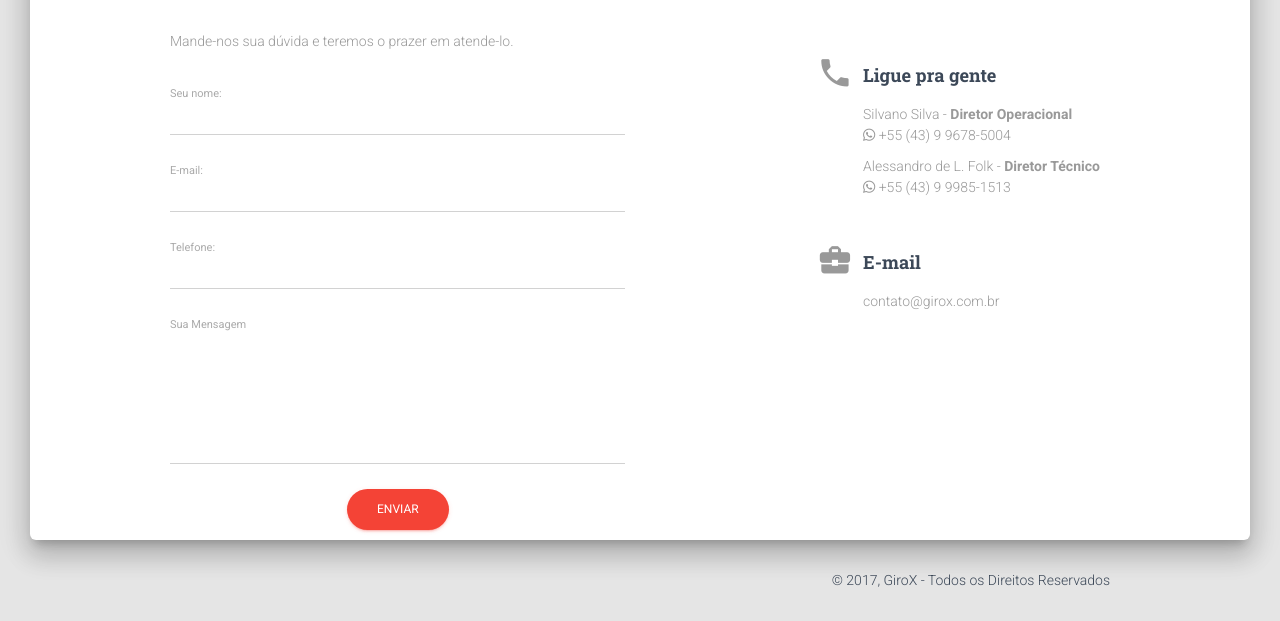
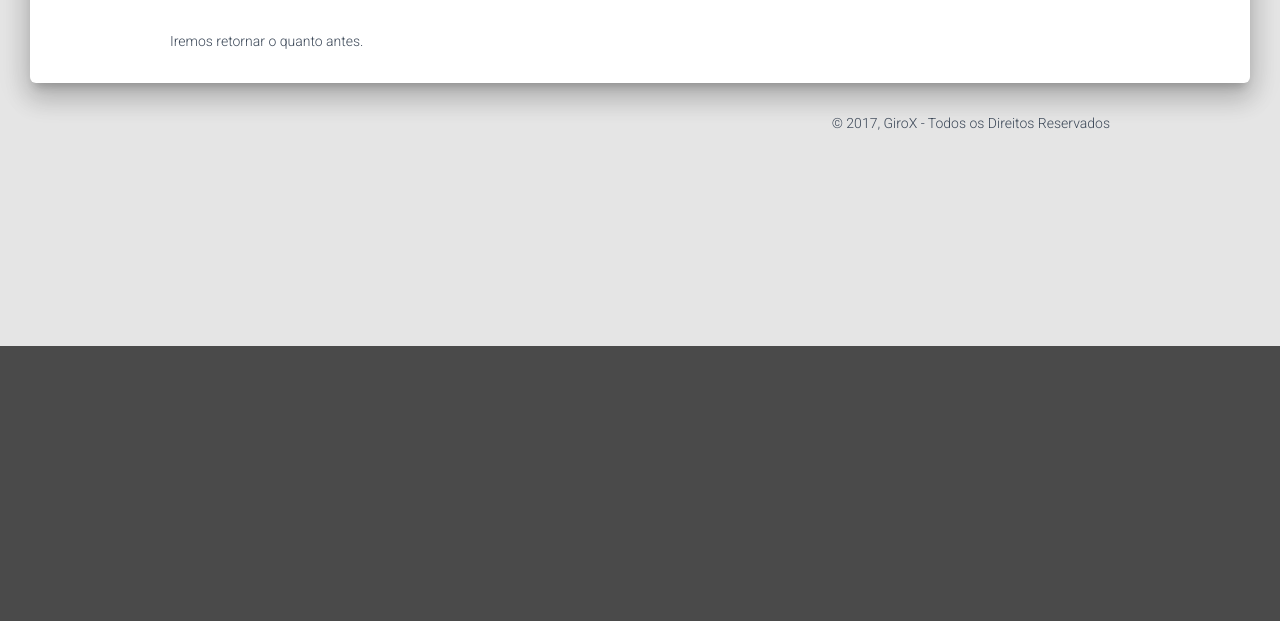
Before and after one commit to sandrofolk/girox, a Django app: page /contato/sucesso/ in a window 1280 px wide. Shown: the part 454-1075 px from the top of the page. After the commit the page ends 800 px from the top, so only its background shows below. Run offline with Django 3.2, Linux system fonts and the light colour scheme; parts of the project's set-up code (start-up, migrations or seed data) failed here and were passed over; some libraries are stand-ins or nearby versions.

Commit message:
page contact with email

```diff
--- a/girox/frontend/templates/frontend/base.html
+++ b/girox/frontend/templates/frontend/base.html
@@ -78,11 +78,11 @@
                         Eventos
                     </a>
                 </li>
-                <!-- <li>
+                <li>
                     <a href="{% url 'contact' %}">
                         Contato
                     </a>
-                </li> -->
+                </li>
                 <li>
 					<a rel="tooltip" title="Curta-nos no Facebook" data-placement="bottom"
                        href="https://www.facebook.com/giroxesportes" target="_blank"
--- a/girox/frontend/templates/frontend/contact.html
+++ b/girox/frontend/templates/frontend/contact.html
@@ -6,25 +6,33 @@
         <div class="col-md-6">
             <p class="description">Mande-nos sua dúvida e teremos o prazer em atende-lo.<br><br>
             </p>
+
             <form role="form" id="contact-form" method="post">
-                <div class="form-group label-floating">
-                    <label class="control-label">Seu nome:</label>
+                {% csrf_token %}
+                {{ form.non_field_errors }}
+
+                <div class="form-group label-floating {% if form.name.errors %}has-error{% endif %}">
+                    <label class="control-label">{{ form.name.label }}:</label>
                     <input type="text" name="name" class="form-control">
+                    <small class="text-danger">{{ form.name.errors }}</small>
                 </div>
-                <div class="form-group label-floating">
-                    <label class="control-label">E-mail:</label>
+                <div class="form-group label-floating {% if form.email.errors %}has-error{% endif %}">
+                    <label class="control-label">{{ form.email.label }}:</label>
                     <input type="email" name="email" class="form-control"/>
+                    <small class="text-danger">{{ form.email.errors }}</small>
                 </div>
-                <div class="form-group label-floating">
-                    <label class="control-label">Telefone:</label>
+                <div class="form-group label-floating {% if form.phone.errors %}has-error{% endif %}">
+                    <label class="control-label">{{ form.phone.label }}:</label>
                     <input type="text" name="phone" class="form-control"/>
+                    <small class="text-danger">{{ form.phone.errors }}</small>
                 </div>
-                <div class="form-group label-floating">
-                    <label class="control-label">Sua Mensagem</label>
+                <div class="form-group label-floating {% if form.message.errors %}has-error{% endif %}">
+                    <label class="control-label">{{ form.message.label }}:</label>
                     <textarea name="message" class="form-control" id="message" rows="6"></textarea>
+                    <small class="text-danger">{{ form.message.errors }}</small>
                 </div>
                 <div class="submit text-center">
-                    <input type="button" class="btn btn-danger btn-raised btn-round" value="Enviar" />
+                    <input type="submit" class="btn btn-danger btn-raised btn-round" value="Enviar" />
                 </div>
             </form>
         </div>
--- /dev/null
+++ b/girox/frontend/templates/frontend/contact_success.html
@@ -0,0 +1,12 @@
+{% extends "frontend/base.html" %}
+
+{% block content %}
+    <h2 class="title">Recebemos sua mensagem!</h2>
+    <div class="row">
+        <div class="col-md-12">
+            <p>
+                Iremos retornar o quanto antes.<br><br>
+            </p>
+        </div>
+   </div>
+{% endblock content %}
--- a/girox/urls.py
+++ b/girox/urls.py
@@ -21,7 +21,7 @@ from django.contrib import admin
 from django.conf.urls.static import static
 # from django.views.generic.base import RedirectView
 # from girox.frontend.views import home
-from girox.frontend.views import HomePageView, contact
+from girox.frontend.views import HomePageView, ContactView, contact_success
 
 
 urlpatterns = i18n_patterns(
@@ -32,7 +32,8 @@ urlpatterns = i18n_patterns(
     # url(r'^$', coming_soon, name='coming_soon'),
     url(r'^$', HomePageView.as_view(), name='home'),
     url(r'^eventos/', include('girox.event.urls', namespace='events')),
-    url(r'^contato', contact, name='contact'),
+    url(r'^contato/$', ContactView.as_view(), name='contact'),
+    url(r'^contato/sucesso/', contact_success, name='contact_success'),
 
     url(r'^i18n/', include('django.conf.urls.i18n')),
     prefix_default_language=False
```
Also changed, not shown: girox/frontend/forms.py (added, +34 -0 lines), girox/frontend/views.py (+17 -2 lines).
